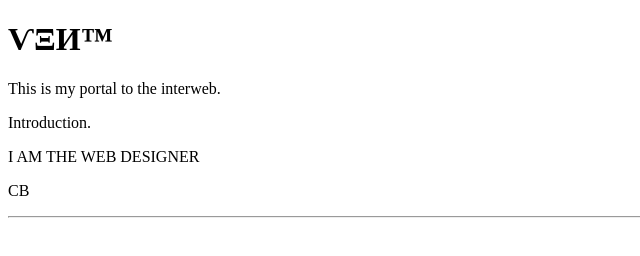
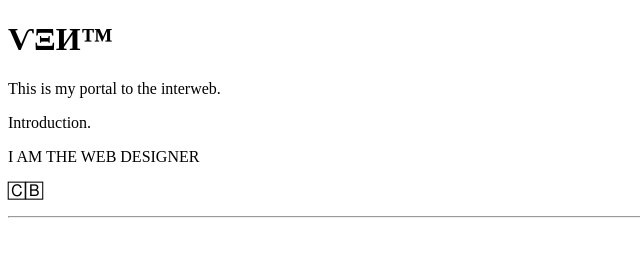
Before and after one commit to Venbadr/Venbadr.github.io, a plain HTML site: page demo/index.html in a window 1280 px wide. Shown: the full height of the page, 0-640 px from the left. Drawn offline with Linux system fonts and the light colour scheme.

Commit message:
fix design

```diff
--- a/demo/index.html
+++ b/demo/index.html
@@ -10,7 +10,7 @@
     <p>This is my portal to the interweb.</p>
     <p>Introduction.</p>
     <p>I AM THE WEB DESIGNER </p>
-    <p>CB</p>
+    <p>🄲🄱</p>
     <hr>
 </body>
 </html>
```
